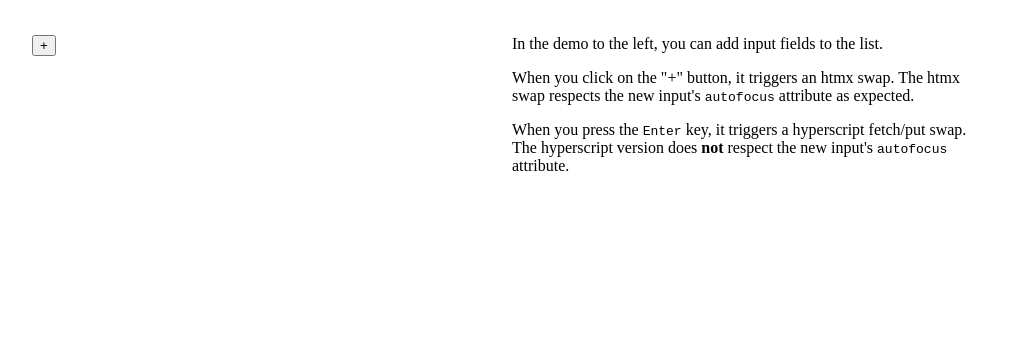
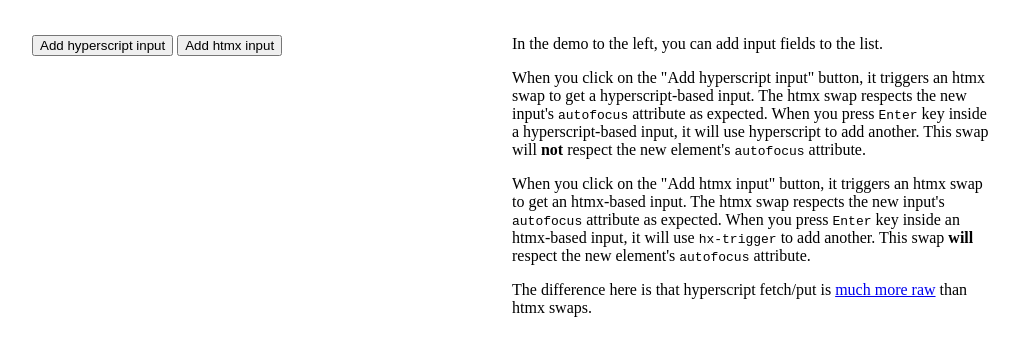
Before and after one commit to justintout/autofocus-swap-demo, a plain HTML site: page index.html in a window 1280 px wide. Shown: the part 61-416 px from the top of the page, without its empty margins (128-1147 px from the left). Drawn offline with Linux system fonts and the light colour scheme.

Commit message:
forgot index

```diff
--- a/index.html
+++ b/index.html
@@ -21,6 +21,14 @@
       display: grid;
       grid-template-columns: 1fr 1fr;
     }
+
+    .bad {
+      background: rgba(255, 0, 0, .2)
+    }
+
+    .good {
+      background: rgba(0, 255, 0, .2)
+    }
   </style>
 </head>
 
@@ -33,21 +41,31 @@
       <ul>
 
       </ul>
-      <button type="button" title="Add an input to the list" hx-get="/autofocus-swap-demo/list-input.html"
-        hx-swap="beforeend" hx-target="previous ul">+</button>
+      <button type="button" title="Add an input to the list" hx-get="/hyperscript-input" hx-swap="beforeend"
+        hx-target="previous ul">Add hyperscript input</button>
+      <button type="button" title="Add an input to the list" hx-get="/htmx-input" hx-swap="beforeend"
+        hx-target="previous ul">Add htmx input</button>
     </section>
     <aside>
       <p>
         In the demo to the left, you can add input fields to the list.
       </p>
       <p>
-        When you click on the "+" button, it triggers an htmx swap.
+        When you click on the "Add hyperscript input" button, it triggers an htmx swap to get a hyperscript-based input.
         The htmx swap respects the new input's <code>autofocus</code> attribute as expected.
+        When you press <kbd>Enter</kbd> key inside a hyperscript-based input, it will use hyperscript to add another.
+        This swap will <strong>not</strong> respect the new element's <code>autofocus</code> attribute.
       </p>
       <p>
-        When you press the <kbd>Enter</kbd> key, it triggers a hyperscript fetch/put swap.
-        The hyperscript version does <strong>not</strong> respect the new input's <code>autofocus</code> attribute.
+        When you click on the "Add htmx input" button, it triggers an htmx swap to get an htmx-based input.
+        The htmx swap respects the new input's <code>autofocus</code> attribute as expected.
+        When you press <kbd>Enter</kbd> key inside an htmx-based input, it will use <code>hx-trigger</code> to add
+        another.
+        This swap <strong>will</strong> respect the new element's <code>autofocus</code> attribute.
       </p>
+      <p>
+        The difference here is that hyperscript fetch/put is <a
+          href="https://x.com/htmx_org/status/17974628107102127600">much more raw</a> than htmx swaps.
       </p>
     </aside>
   </main>
```
